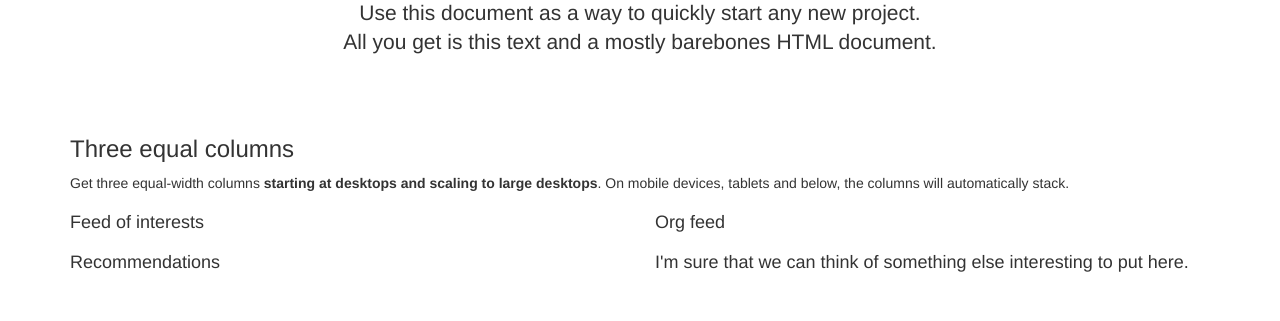
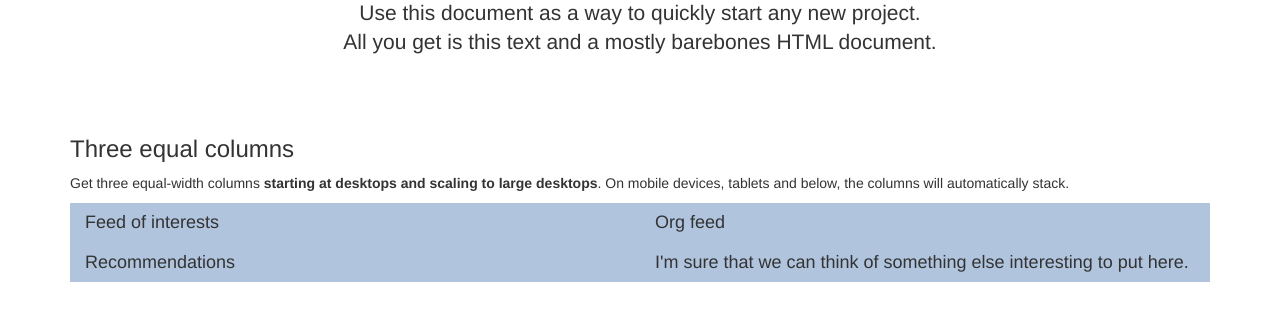
Before and after one commit to jrouly/stepup, a Django app: page / in a window 1280 px wide. Shown: the part 162-483 px from the top of the page. Run offline with Django 3.2, Linux system fonts and the light colour scheme; parts of the project's set-up code (start-up, migrations or seed data) failed here and were passed over.

Commit message:
playing with css

```diff
--- a/hackathon/settings/templates/index.html
+++ b/hackathon/settings/templates/index.html
@@ -13,13 +13,13 @@
 
 <h3>Three equal columns</h3>
   <p>Get three equal-width columns <strong>starting at desktops and scaling to large desktops</strong>. On mobile devices, tablets and below, the columns will automatically stack.</p>
-    <div class="row">
-      <div class="col-md-6"><h4>Feed of interests</h4></div>
-      <div class="col-md-6"><h4>Org feed</h4></div>
+    <div class "moarcolor" ="row">
+      <div class="col-md-6 moarcolor"><h4>Feed of interests</h4></div>
+      <div class="col-md-6 moarcolor"><h4>Org feed</h4></div>
     </div>
-    <div class="row">
-      <div class="col-md-6"><h4>Recommendations</h4></div>
-      <div class="col-md-6"><h4>I'm sure that we can think of something else interesting to put here.</h4></div>
+    <div class "moarcolor"="row">
+      <div class="col-md-6 moarcolor"><h4>Recommendations</h4></div>
+      <div class="col-md-6 moarcolor"><h4>I'm sure that we can think of something else interesting to put here.</h4></div>
 </div><!-- /.container -->
 
 
--- a/hackathon/static/css/starter-template.css
+++ b/hackathon/static/css/starter-template.css
@@ -5,3 +5,8 @@ body {
   padding: 40px 15px;
   text-align: center;
 }
+
+.moarcolor {
+  background: LightSteelBlue;
+  outline-color: Gray;
+}
```
